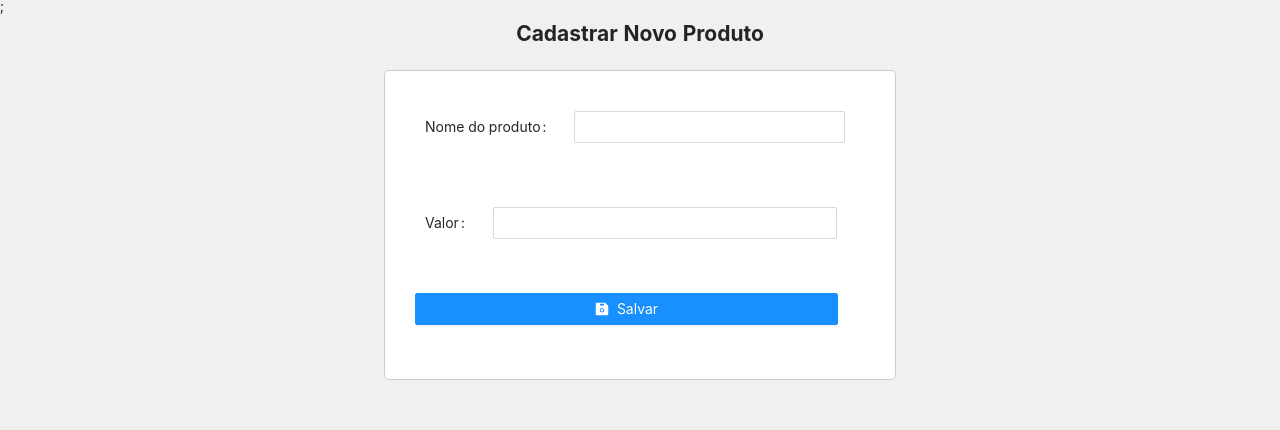
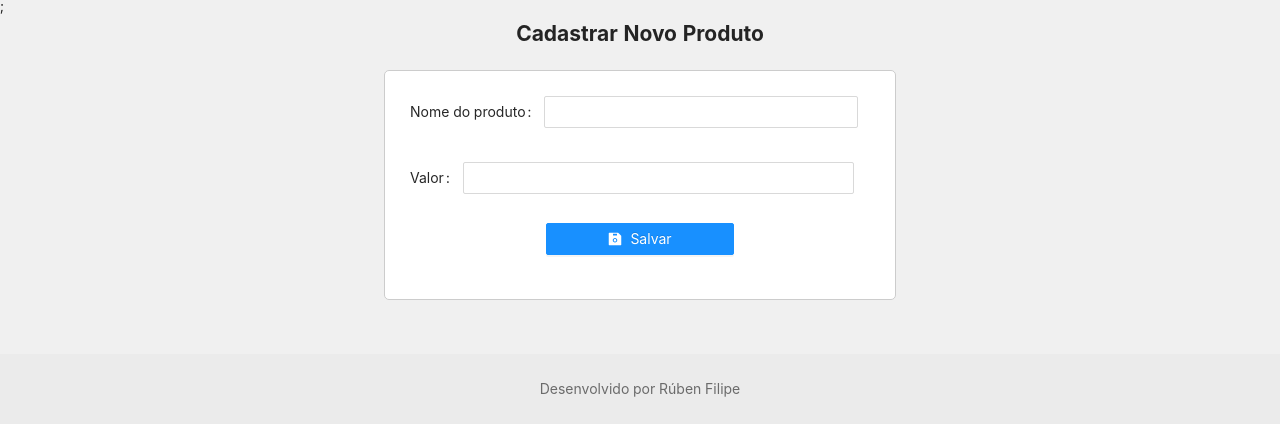
Before and after one commit to RubenFilipe07/api-gestor-fiscal, a React (Create React App) app in the folder gestor-fiscal-front/: page /cadastro-produtos in a window 1280 px wide. Shown: the part 398-828 px from the top of the page. Built offline with nearby package versions, Linux system fonts and the light colour scheme; no server answers.

Commit message:
modificação dos componentes

```diff
--- a/gestor-fiscal-front/src/components/FormularioCadastro/FormularioCadastro.css
+++ b/gestor-fiscal-front/src/components/FormularioCadastro/FormularioCadastro.css
@@ -1,4 +1,4 @@
-.form-cadastrar-produto{
+.form-cadastrar-item{
     width: 40%;
     background-color: #ffff;
     display: flex;
@@ -10,16 +10,18 @@
     margin-bottom: 50px  !important;
   }
 
-  .form-cadastrar-produto input{
-    margin: 20px 0px 20px 0px;
-    width: 90%;
+  .form-cadastrar-item input{
+    margin: 5px 0px 5px 0px;
+    width: 95%;
+    box-sizing: border-box;
   }
 
-  .form-cadastrar-produto label{
-    margin: 20px;
+  .form-cadastrar-item label{
+    margin: 5px;
   }
 
-  .form-cadastrar-produto button{
-    margin: 10px;
-    width: 90%;
+  .form-cadastrar-item button{
+    display: block;
+    margin: 0px auto;
+    width: 40%;
   }
--- a/gestor-fiscal-front/src/components/FormularioCadastro/FormularioCadastro.jsx
+++ b/gestor-fiscal-front/src/components/FormularioCadastro/FormularioCadastro.jsx
@@ -5,15 +5,20 @@ import './FormularioCadastro.css'
 
 
 const formulario = (props) => (
-     <Form className="form-cadastrar-produto">
-              <Form.Item name="nome-produto" onChange={props.handleChangeName} label="Nome do produto">
+     <Form className="form-cadastrar-item">
+              <Form.Item name="nome-item" onChange={props.handleChangeName} label={props.campoNomeFormulario}>
                 <Input />
               </Form.Item>
-              <Form.Item name="valor-produto" onChange={props.handleChangeValue} label="Valor">
+              {props.campoNomeFormulario === "Nome do Estado:" ? (
+                <Form.Item name="sigla-estado" onChange={props.handleChangeSigla} label="Sigla">
+                  <Input />
+                </Form.Item>
+              ) : null}
+              <Form.Item name="valor-item" onChange={props.handleChangeValue} label="Valor">
                 <Input type={"number"} />
               </Form.Item>
               <Form.Item>
-                <Button type="primary" htmlType="submit" onClick={props.cadastrarProduto}>
+                <Button type="primary" htmlType="submit" onClick={props.cadastraItem}>
                   <SaveFilled />Salvar
                 </Button>
               </Form.Item>
--- a/gestor-fiscal-front/src/components/HomeContent/HomeContent.jsx
+++ b/gestor-fiscal-front/src/components/HomeContent/HomeContent.jsx
@@ -16,7 +16,7 @@ const homeContent = () => (
                         </Card>
                     </Col>
                     <Col span={5}>
-                        <Card title="Icms estadual" bordered={false}>
+                        <Card title="Cadastro Icms" bordered={false}>
                              <p className="card-text">Cadastre o valor do ICMS de acordo com as alíquotas de cada estado.</p>
                             <Button type="primary" size="large" shape="round" block="true">
                                 <Link to="/cadastrar-icms">Cadastrar</Link>
@@ -24,8 +24,8 @@ const homeContent = () => (
                         </Card>
                     </Col>
                     <Col span={5}>
-                        <Card title="Icms interestadual" bordered={false}>
-                            <p className="card-text">Calcule o valor do ICMS de com os valores dos produtos cadastrados e a alíquota estadual</p>
+                        <Card title="Cáculo Estadual" bordered={false}>
+                            <p className="card-text">Calcule o valor do ICMS de com os valores dos produtos cadastrados e a alíquota estadual.</p>
                             <Button type="primary" size="large" shape="round" block="true">
                                 <Link to="/calculo-icms">Calcular</Link>
                             </Button>
--- a/gestor-fiscal-front/src/pages/CadastrarIcms.jsx
+++ b/gestor-fiscal-front/src/pages/CadastroIcms.jsx
@@ -15,7 +15,7 @@ import {
 
 const { Header, Content, Footer } = Layout;
 
-export default class CadastroProdutos extends Component {
+export default class CadastroIcms extends Component {
 
   state = {
     data: [],
@@ -37,7 +37,7 @@ export default class CadastroProdutos extends Component {
       })
   }
 
-  cadastrarProduto = () => {
+  cadastrarItem = () => {
     axios.post(`https://gestor-fiscal.herokuapp.com/api/icms`, {
       nome: this.state.nome,
       valor: this.state.valor,
@@ -56,7 +56,7 @@ export default class CadastroProdutos extends Component {
       )
   }
 
-  alteraProduto = () => {
+  alteraItem = () => {
     axios.put(`https://gestor-fiscal.herokuapp.com/api/icms`, {
       id: this.state.id,
       nome: this.state.nome,
@@ -88,8 +88,8 @@ export default class CadastroProdutos extends Component {
     });
   }
 
-  deletaProduto = (id) => {
-    axios.delete(`https://gestor-fiscal.herokuapp.com/api/icms` + id)
+  deletaIcms = (id) => {
+    axios.delete(`https://gestor-fiscal.herokuapp.com/api/icms/` + id)
       .then(res => {
         this.atualizaTabela();
       }
@@ -140,7 +140,7 @@ export default class CadastroProdutos extends Component {
       render: (record, index) => < div className="btn-wrap"
         key={index} >
         <Space size="small" >
-          <Button type="primary" danger onClick={() => this.deletaProduto(record.id)}>
+          <Button type="primary" danger onClick={() => this.deletaIcms(record.id)}>
             Apagar
             <DeleteOutlined />
           </Button>
@@ -167,18 +167,18 @@ export default class CadastroProdutos extends Component {
           <Content className="content">
             <Breadcrumb style={{ margin: '16px' }}>
               <Breadcrumb.Item><Link to="/">Início</Link></Breadcrumb.Item>
-              <Breadcrumb.Item><Link to="/cadastro-icms">Cadastro Produtos</Link></Breadcrumb.Item>
+              <Breadcrumb.Item><Link to="/cadastro-icms">Cadastro Icms</Link></Breadcrumb.Item>
             </Breadcrumb>
 
             <ModalCadastro open={this.state.open} handleChangeId={this.handleChangeId} handleChangeName={this.handleChangeName}
             handleChangeValue={this.handleChangeValue} idModal={this.state.idModal} nomeModal={this.state.nomeModal}
-            valorModal={this.state.valorModal} alteraProduto={this.alteraProduto} fechaModal={this.fechaModal} />
+            valorModal={this.state.valorModal} alteraItem={this.alteraItem} fechaModal={this.fechaModal} />
 
             <TituloCentral titulo="Icms Cadastrados" />
             <Table className="tabelaCadastrados" dataSource={this.state.data} rowKey="id" columns={this.columns} pagination={{ pageSize: 7, position: ['bottomCenter'] }} />;
 
             <TituloCentral titulo="Cadastrar Novo Icms" />
-            <Formulario cadastrarProduto={this.cadastrarProduto} handleChangeName={this.handleChangeName} handleChangeValue={this.handleChangeValue}/>
+            <Formulario cadastrarItem={this.cadastrarItem} handleChangeName={this.handleChangeName} handleChangeValue={this.handleChangeValue} campoNomeFormulario="Nome do Estado:"/>
           </Content>
 
           <Footer className="footer">
--- a/gestor-fiscal-front/src/pages/CadastroProdutos.jsx
+++ b/gestor-fiscal-front/src/pages/CadastroProdutos.jsx
@@ -20,10 +20,12 @@ export default class CadastroProdutos extends Component {
   state = {
     data: [],
     nome: '',
+    sigla: '',
     valor: 0,
     id: 0,
     open: false,
     idModal: 0,
+    siglaModal: '',
     nomeModal: '',
     valorModal: 0
   }
@@ -37,9 +39,10 @@ export default class CadastroProdutos extends Component {
       })
   }
 
-  cadastrarProduto = () => {
+  cadastraItem = () => {
     axios.post(`https://gestor-fiscal.herokuapp.com/api/produtos`, {
       nome: this.state.nome,
+      sigla: this.state.sigla,
       valor: this.state.valor,
     })
       .then(res => {
@@ -56,10 +59,11 @@ export default class CadastroProdutos extends Component {
       )
   }
 
-  alteraProduto = () => {
+  alteraItem = () => {
     axios.put(`https://gestor-fiscal.herokuapp.com/api/produtos`, {
       id: this.state.id,
       nome: this.state.nome,
+      sigla: this.state.sigla,
       valor: this.state.valor
     })
       .then(res => {
@@ -88,8 +92,14 @@ export default class CadastroProdutos extends Component {
     });
   }
 
+  handleChangeSigla = (event) => {
+    this.setState({
+      sigla: event.target.value
+    });
+  }
+
   deletaProduto = (id) => {
-    axios.delete(`https://gestor-fiscal.herokuapp.com/api/produtos` + id)
+    axios.delete(`https://gestor-fiscal.herokuapp.com/api/produtos/` + id)
       .then(res => {
         this.atualizaTabela();
       }
@@ -166,13 +176,13 @@ export default class CadastroProdutos extends Component {
 
             <ModalCadastro open={this.state.open} handleChangeId={this.handleChangeId} handleChangeName={this.handleChangeName}
             handleChangeValue={this.handleChangeValue} idModal={this.state.idModal} nomeModal={this.state.nomeModal}
-            valorModal={this.state.valorModal} alteraProduto={this.alteraProduto} fechaModal={this.fechaModal} />
+            valorModal={this.state.valorModal} alteraItem={this.alteraItem} fechaModal={this.fechaModal} />
 
             <TituloCentral titulo="Produtos Cadastrados" />
             <Table className="tabelaCadastrados" dataSource={this.state.data} rowKey="id" columns={this.columns} pagination={{ pageSize: 7, position: ['bottomCenter'] }} />;
 
             <TituloCentral titulo="Cadastrar Novo Produto" />
-            <Formulario cadastrarProduto={this.cadastrarProduto} handleChangeName={this.handleChangeName} handleChangeValue={this.handleChangeValue}/>
+            <Formulario cadastraItem={this.cadastraItem} handleChangeName={this.handleChangeName} handleChangeValue={this.handleChangeValue} campoNomeFormulario="Nome do produto:"/>
           </Content>
 
           <Footer className="footer">
```
